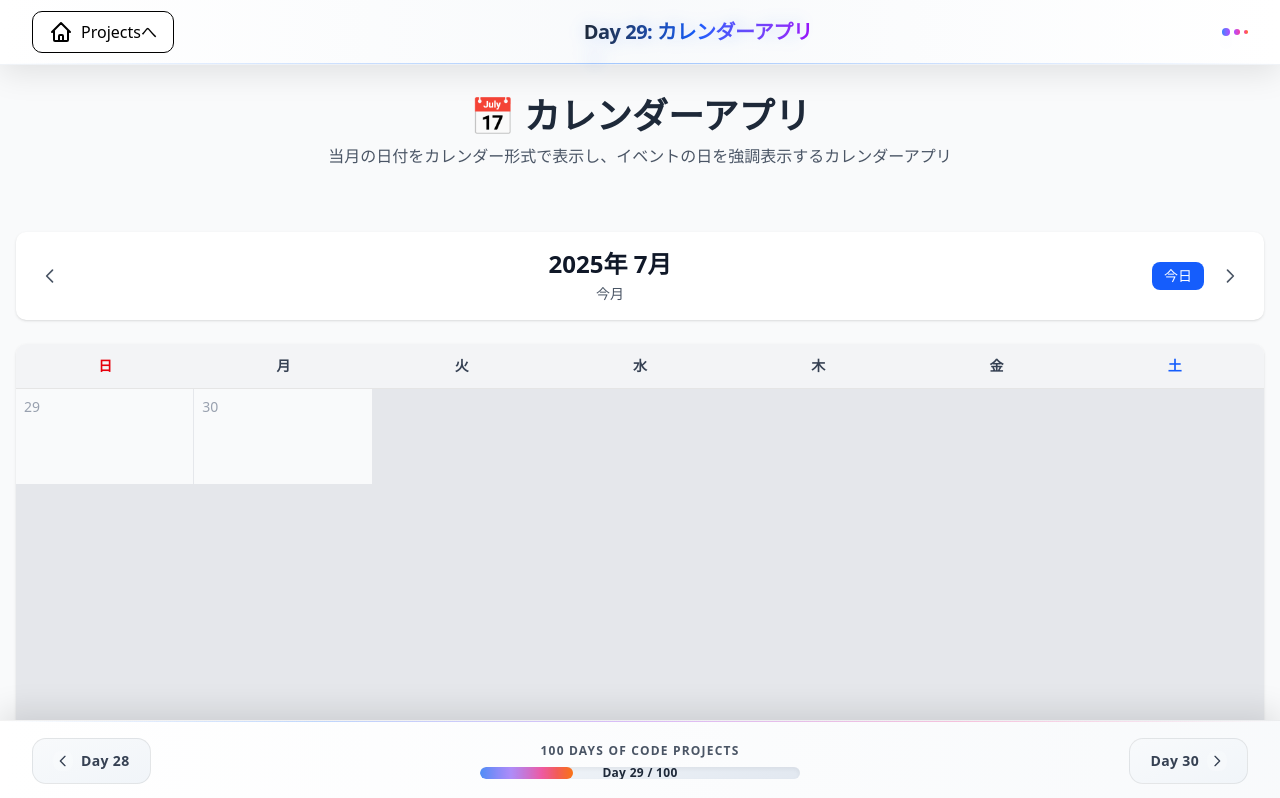
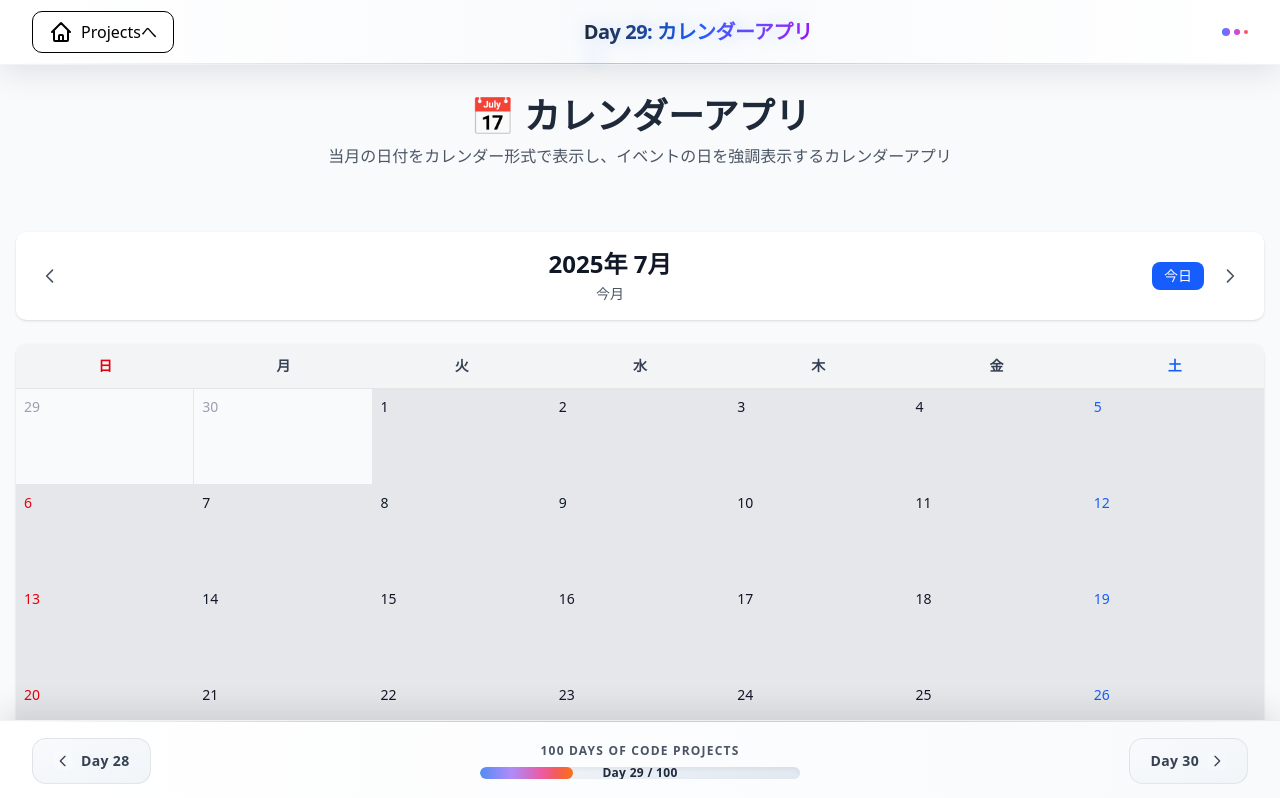
Before and after one commit to atsuki61/100DaysOfCode, a Next.js app: page /day29-calendar in a window 1280 px wide. Shown: the top 798 px of the page. Built offline with nearby package versions, Linux system fonts and the light colour scheme.

Commit message:
fix: day29-calendarの日付が塗りつぶされる問題を解決

```diff
--- a/src/app/day29-calendar/components/CalendarCell.tsx
+++ b/src/app/day29-calendar/components/CalendarCell.tsx
@@ -12,7 +12,7 @@ export default function CalendarCell({ calendarDay, onClick }: CalendarCellProps
   const isSaturday = dayOfWeek === 6
 
   // セルのベーススタイル
-  const baseClasses = "relative h-24 p-2 border-b border-r border-gray-200 cursor-pointer transition-all duration-200" // 相対位置, 高さ24, パディング2, ボーダー, カーソルポインタ, トランジション
+  const baseClasses = "relative h-24 p-2 border-b border-r border-gray-200 cursor-pointer transition-all duration-200 z-10" // 相対位置, 高さ24, パディング2, ボーダー, カーソルポインタ, トランジション, z-index 10
 
   // 当月でない日のスタイル
   const notCurrentMonthClasses = !isCurrentMonth
@@ -39,7 +39,7 @@ export default function CalendarCell({ calendarDay, onClick }: CalendarCellProps
       onClick={onClick}
     >
       {/* 日付 */}
-      <div className="flex items-center justify-between mb-1"> {/* フレックス, アイテム中央, 両端配置, 下マージン1 */}
+      <div className="flex items-center justify-between mb-1 relative z-10"> {/* フレックス, アイテム中央, 両端配置, 下マージン1, 相対位置, z-index 10 */}
         <span
           className={`text-sm font-medium ${ // 小文字, ミディアム
             isToday
@@ -57,7 +57,7 @@ export default function CalendarCell({ calendarDay, onClick }: CalendarCellProps
       </div>
 
       {/* イベント */}
-      <div className="space-y-1"> {/* 縦間隔1 */}
+      <div className="space-y-1 relative z-10"> {/* 縦間隔1, 相対位置, z-index 10 */}
         {events.slice(0, 3).map((event) => (
           <div
             key={event.id}
@@ -80,7 +80,7 @@ export default function CalendarCell({ calendarDay, onClick }: CalendarCellProps
 
       {/* ホバー時のオーバーレイ - より軽い効果に変更 */}
       {isCurrentMonth && (
-        <div className="absolute inset-0 bg-gray-200 bg-opacity-0 hover:bg-opacity-30 transition-all duration-200 pointer-events-none" /> // 絶対位置, 全体覆う, 薄いグレー背景, 透明度0→30%, トランジション, ポインターイベント無効
+        <div className="absolute inset-0 bg-gray-200 bg-opacity-0 hover:bg-opacity-10 transition-all duration-200 pointer-events-none z-0" /> // 絶対位置, 全体覆う, 薄いグレー背景, 透明度0→10%, トランジション, ポインターイベント無効, z-index 0
       )}
     </div>
   )
```
